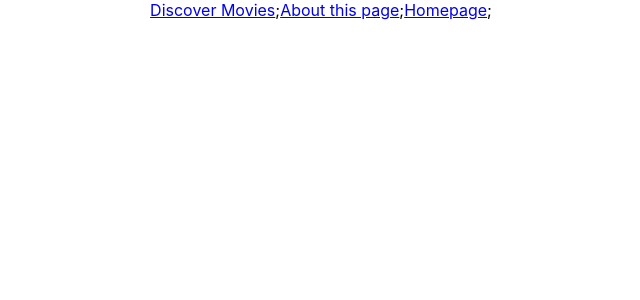
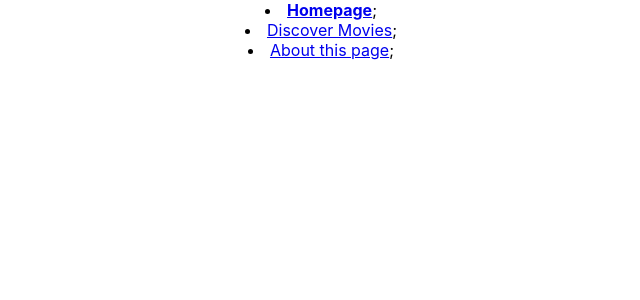
Before and after one commit to jurvantoledo/create-new-app, a React (Create React App) app: page / in a window 1280 px wide. Shown: the top 300 px of the page, without its empty margins (319-959 px from the left). Built offline with nearby package versions, Linux system fonts and the light colour scheme.

Commit message:
Changed the Navbar

```diff
--- a/src/App.css
+++ b/src/App.css
@@ -28,6 +28,10 @@
   color: #61dafb;
 }
 
+.App a.active {
+  font-weight: bold;
+}
+
 @keyframes App-logo-spin {
   from {
     transform: rotate(0deg);
--- a/src/App.js
+++ b/src/App.js
@@ -1,5 +1,5 @@
 // Peinemann.nl
-import { Switch, Route, Link } from "react-router-dom";
+import { Switch, Route, NavLink } from "react-router-dom";
 import React from "react";
 import "./App.css";
 import AboutPage from "./pages/AboutPage";
@@ -10,8 +10,18 @@ function App() {
   return (
     <div className="App">
       <nav>
-        <Link to="discover">Discover Movies</Link>;
-        <Link to="/about">About this page</Link>;<Link to="/">Homepage</Link>;
+        <li>
+          <NavLink to="/" exact={true}>
+            Homepage
+          </NavLink>
+          ;
+        </li>
+        <li>
+          <NavLink to="discover">Discover Movies</NavLink>;
+        </li>
+        <li>
+          <NavLink to="/about">About this page</NavLink>;
+        </li>
       </nav>
       <Switch>
         <Route path="/discover" component={DiscoverMoviesPage} />
```
